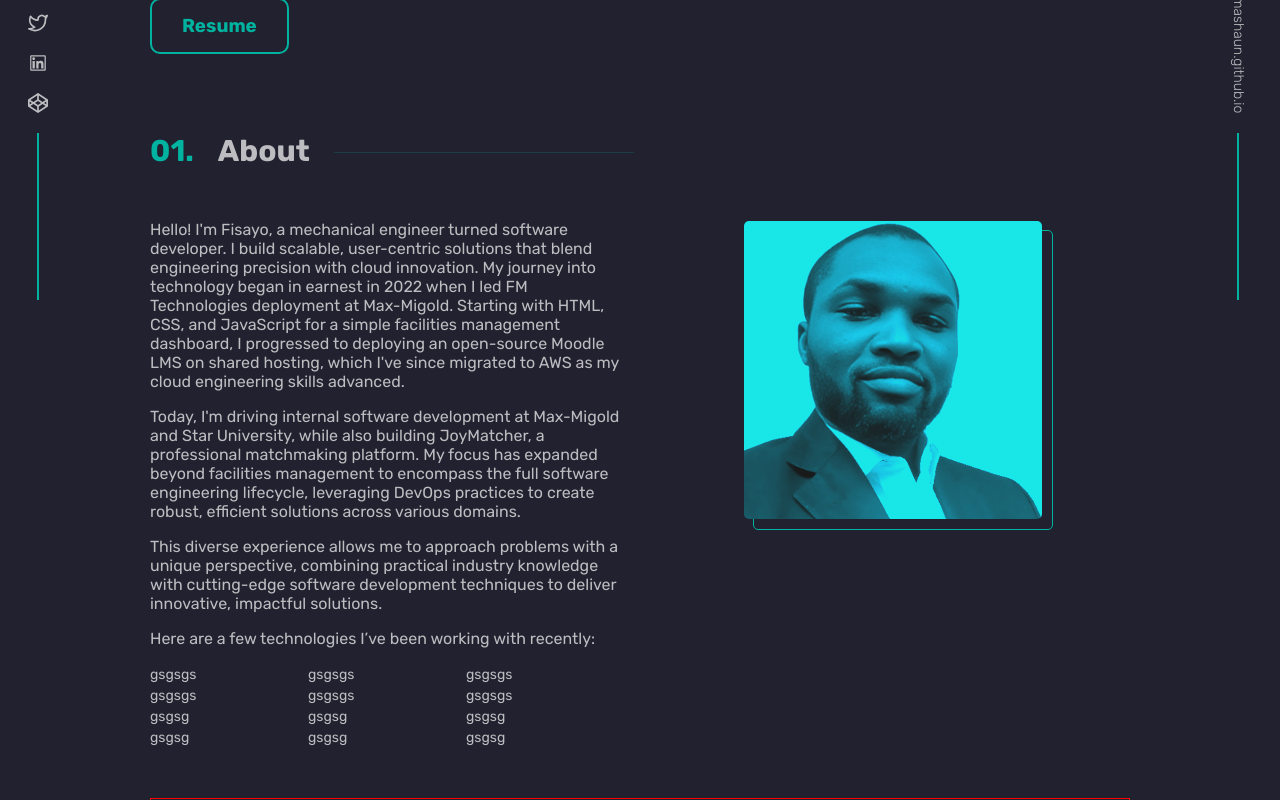
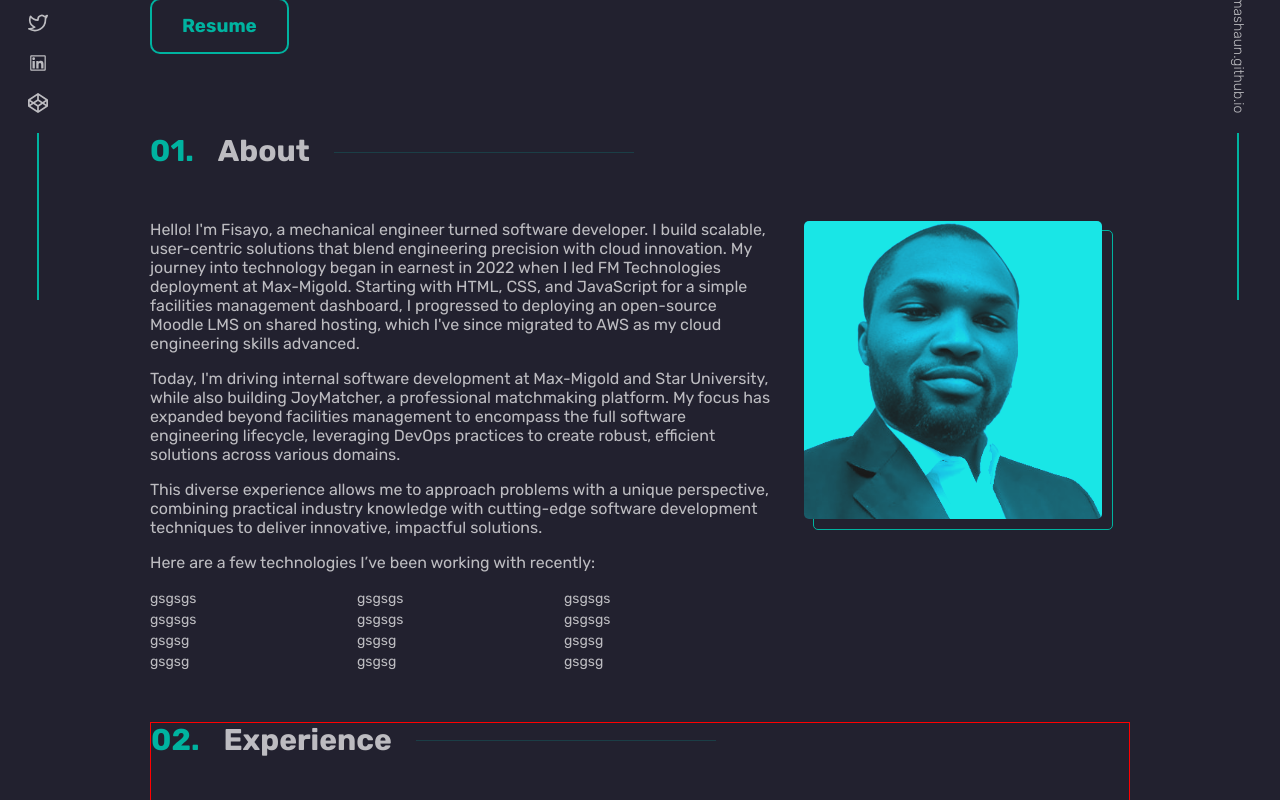
Before and after one commit to fmanimashaun/fmanimashaun.github.io, a React (Vite) app: page / in a window 1280 px wide. Shown: the part 500-1300 px from the top of the page. Built offline with nearby package versions, Linux system fonts and the light colour scheme.

Commit message:
Update about section

```diff
--- a/src/scss/components/_about.scss
+++ b/src/scss/components/_about.scss
@@ -2,6 +2,9 @@
 @use "../abstracts/mixins" as *;
 
 .about {
+  width: 100%;
+  max-inline-size: 1000px;
+  margin-inline: auto;
   &__heading {
     position: relative;
     display: flex;
@@ -17,25 +20,27 @@
   }
 
   &__wrapper {
-    display: grid;
+    display: flex;
+    flex-direction: column;
     gap: 2rem;
     padding-block: 50px;
 
     @media screen and (min-width: 768px) {
-      grid-auto-flow: column;
-      grid-auto-columns: 1fr;
+      flex-direction: row;
     }
 
     &-left {
       display: flex;
       flex-direction: column;
       gap: 1rem;
-      max-inline-size: 60ch;
+      @media screen and (min-width: 768px) {
+        flex-basis: calc(65% - 1rem);
+      }
     }
 
     &-right {
       @media screen and (min-width: 768px) {
-        justify-self: center;
+        flex-basis: calc(35% - 1rem);
       }
     }
   }
@@ -76,7 +81,7 @@
     line-height: 1.5;
 
     ul {
-      flex-basis: calc((100%/3) - 1rem);
+      flex-basis: calc((100% / 3) - 1rem);
     }
   }
 }
```
